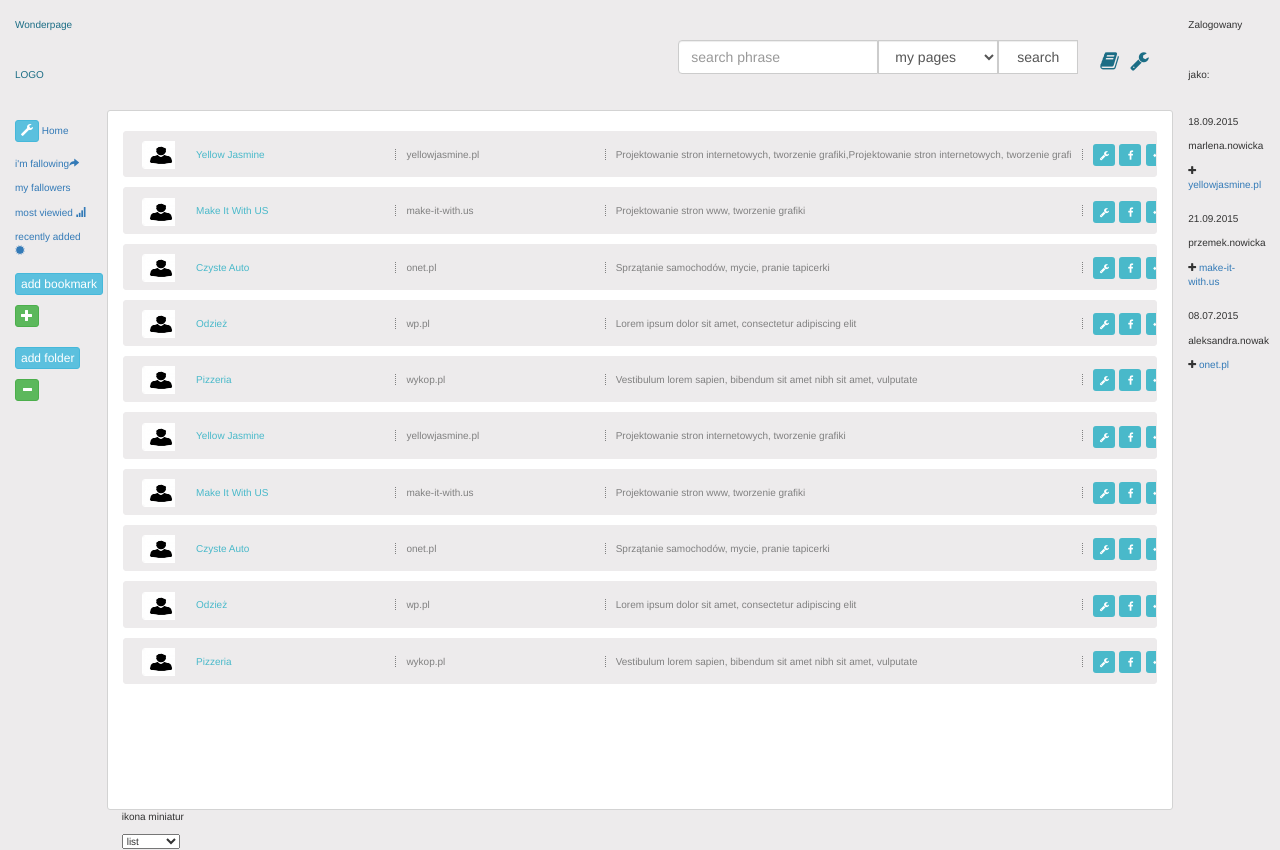
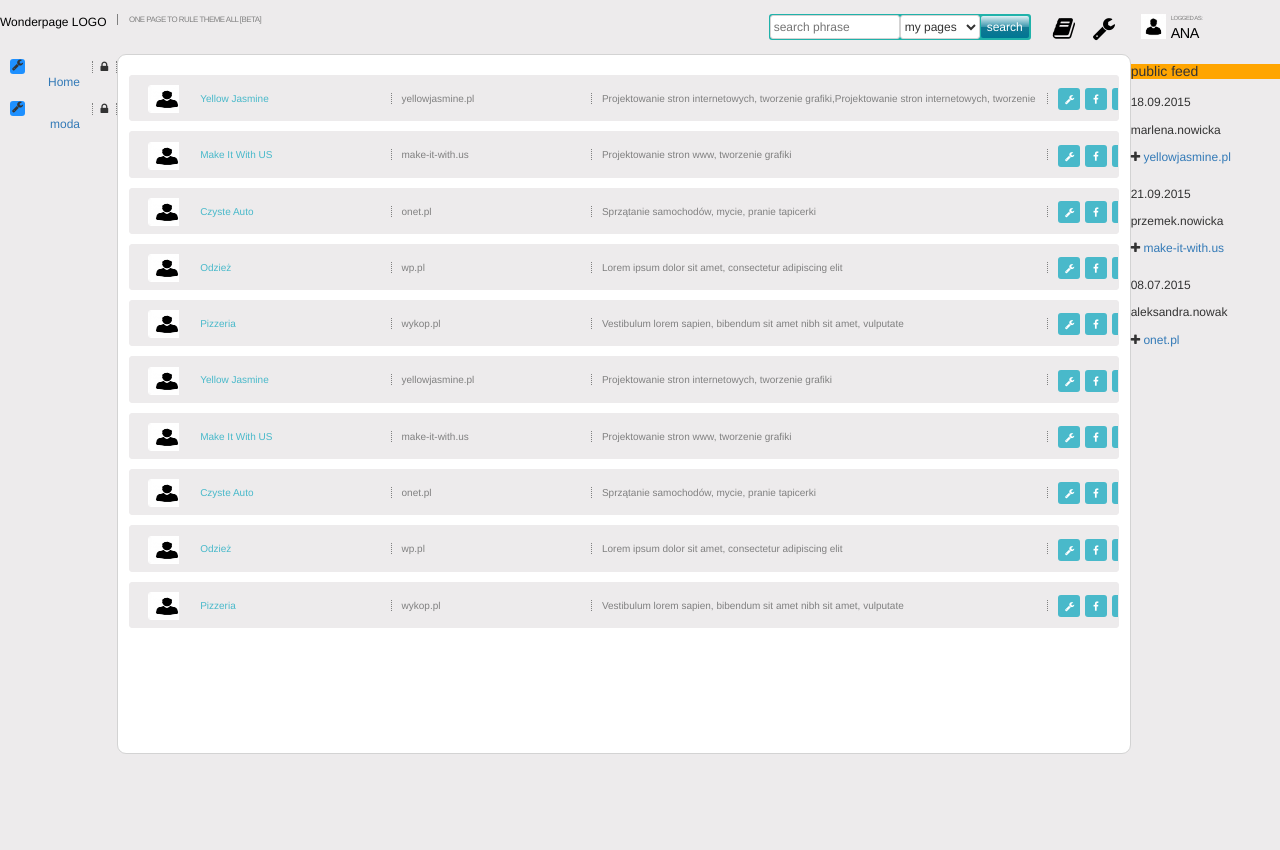
Before and after one commit to marlenanowicka/wp, a plain HTML site: page index.html in a window 1280 px wide. After the commit the page ends 800 px from the top, so only its background shows below. Drawn offline with Linux system fonts and the light colour scheme; some packages are replaced by stand-ins of ours; a script that the page names is missing.

Commit message:
praca nad responsywnością strony

```diff
--- a/css/main.css
+++ b/css/main.css
@@ -3,71 +3,188 @@
     margin: 0;
 }
 body {
-    font-size: 10px;
+    font-size: 1.2em;
     background-color: #edebec;
 }
+.menu, .logo {
+    width: 9.16666666666667%;
+    float: left;
+}
+.content, .search {
+    width: 79.16666666666666%;
+    float: left;
+}
+.sidebar, .login {
+    width: 11.6666666666667%;
+    float: left;
+}
+h5 {
+    background-color: orange;
+}
 header {
-    width: 100%;
-    line-height: 50px;
+     margin-top:14px;
+     height: 40px;
 }
 header a {
-    color: #1b6d85;
+    color: #000000;
 }
-.search {
+.logo a {
+    margin-top: 10px;
+}
+/*<<<<<<--------search-------->>>>>>>*/
+.search p {
+    font-size:0.66em ;
+    border-left: 1px solid gray ;
+    padding-left: 1.052631578947368%;
+    color: gray;
+    text-transform: uppercase;
+    letter-spacing:-.5px;
     float: left;
 }
-.login {
+.search p :first-child {
+    margin-top: 10px;
+}
+.search-group {
+    display: inline;
     float: right;
+    background-color:lightseagreen;
+    margin-right: 20px;
+    padding: 1px 1px;
+    border-radius: 3px;
+    -moz-border-radius: 3px;
+    -webkit-border-radius: 3px;
 }
-li {
-    list-style: none;
-    padding: 5px 0;
+.search-group > .my-select {
+    width: 80px;
+    padding: 3px 0;
+    float: left;
+    cursor:pointer;
 }
-.btn-tooltip + .tooltip > .tooltip-inner {
-    background-color: #8AC007;
-    color: #FFFFFF;
-    padding: 3px 10px;
-    font-size: 10px;
+.search-control {
+    padding: 1px 3px;
+    font-size: 1em;
+    line-height: 20px;
 }
-.tooltip-arrow {
-display: none;
-}
-.input-group > .my-select {
-    width: 120px;
+.search-control:nth-child(3) {
+    width: 50px;
     float: left;
 }
-.form-control:nth-child(3) {
-    width: 80px;
-    float: left;
-    margin-right: 20px;
-
-}
-.form-control:first-child {
-    width:200px;
+.search-control:first-child {
+    width:130px;
     float: left;
 }
-.input-group {
-    margin-top: 40px;
-    display: inline;
+.search a {
+    width: 20px;
     float: right;
+    margin-right: 20px;
 }
-.input-group a {
-    width: 20px;
-    float: left;
-    text-align: right;
-    margin-right: 10px;
+.search a:first-child {
+    margin-left: 10px;
+    border-left-style: dashed;
 }
 .form {
     font-size: 12px;
     padding: 5px;
 }
-input, textarea {
+input, textarea, select {
     border: 1px solid lightgrey;
     border-radius: 3px;
     -moz-border-radius: 3px;
     -webkit-border-radius: 3px;
     background-color: #ffffff;
 }
+button[type="submit"]{
+    border: 1px solid lightseagreen;
+    border-radius: 3px;
+    -moz-border-radius: 3px;
+    -webkit-border-radius: 3px;
+    color: #ffffff;
+    background: -moz-linear-gradient(top,  #dff0f4 0%, rgba(56,149,172,1) 50%, rgba(35,131,155,1) 51%, rgba(19,121,147,1) 51%, rgba(0,118,148,1) 100%);
+    background: -webkit-gradient(linear, left top, left bottom, color-stop(0%,#dff0f4), color-stop(50%,rgba(56,149,172,1)), color-stop(51%,rgba(35,131,155,1)), color-stop(51%,rgba(19,121,147,1)), color-stop(100%,rgba(0,118,148,1)));
+    background: -webkit-linear-gradient(top,  #dff0f4 0%,rgba(56,149,172,1) 50%,rgba(35,131,155,1) 51%,rgba(19,121,147,1) 51%,rgba(0,118,148,1) 100%);
+    background: -o-linear-gradient(top,  #dff0f4 0%,rgba(56,149,172,1) 50%,rgba(35,131,155,1) 51%,rgba(19,121,147,1) 51%,rgba(0,118,148,1) 100%);
+    background: -ms-linear-gradient(top,  #dff0f4 0%,rgba(56,149,172,1) 50%,rgba(35,131,155,1) 51%,rgba(19,121,147,1) 51%,rgba(0,118,148,1) 100%);
+    background: linear-gradient(to bottom, #dff0f4 0%,rgba(56,149,172,1) 50%,rgba(35,131,155,1) 51%,rgba(19,121,147,1) 51%,rgba(0,118,148,1) 100%);
+    background-color:lightseagreen;
+    transition-duration:4s;
+    -webkit-transition-duration:4s;
+    transition-property:background;
+    transition-timing-function:linear;
+}
+button[type="submit"]:hover{
+    background: linear-gradient(to top, #dff0f4 0%,rgba(56,149,172,1) 50%,rgba(35,131,155,1) 51%,rgba(19,121,147,1) 51%,rgba(0,118,148,1) 100%);
+}
+/*---------finish search-------*/
+
+/*-------login-----*/
+.login img {
+    display: inline-block;
+    width: 25px;
+    height: 25px;
+    float: left;
+    margin-left: 10px;
+    margin-right: 5px;
+}
+.login p {
+    display: block;
+    font-size: 0.5em;
+    color: gray;
+    text-transform: uppercase;
+    letter-spacing:-.5px;
+    margin-bottom: 0;
+}
+.login p:last-child  {
+    font-size: 1.2em;color: #000000;
+}
+
+
+/*-------finish login-----*/
+
+
+/*--------menu-----------*/
+.menu li {
+    text-align: right;
+    display: inline-block;
+    text-decoration: none;
+    list-style: none;
+}
+.menu li i{
+    padding: 0 8px;
+    border-right-style: dotted;
+    border-color: gray;
+    border-width: 1px;
+    border-left-style: dotted;
+
+}
+.menu a {
+    margin-right: 5px;
+    text-align: right;
+    float: left;
+    width: 80px;
+}
+.menu span {
+    float: left;
+    margin: 0 10px;
+    width: 15px;
+    height: 15px;
+    background-color: dodgerblue;
+    text-align: center;
+    border-radius: 3px;
+    -moz-border-radius: 3px;
+    -webkit-border-radius: 3px;
+}
+
+
+
+
+
+
+
+li {
+    list-style: none;
+    padding: 5px 0;
+}
+
 .folder-dialog button {
     float: right;
     padding: 2px 8px;
@@ -174,17 +291,19 @@ a .fa-envelope-square {
 .modal-footer .btn+.btn {
     margin-bottom: 5px;
 }
+
 .content {
     border: 1px solid lightgray;
-    border-radius: 3px;
-    -moz-border-radius: 3px;
-    -webkit-border-radius: 3px;
+    border-radius: 9px;
+    -moz-border-radius: 9px;
+    -webkit-border-radius: 9px;
     height: 700px;
     background-color: #ffffff;
 
-}.list {
+}
+.list {
      font-size: 10px;
-     margin-top: 20px;
+    margin: 20px 1.052631578947368% 0;
      box-sizing: border-box;
  }
 .list ul{
@@ -196,6 +315,7 @@ a .fa-envelope-square {
     transition-duration:400ms;
     -webkit-transition-duration:400ms;
     transition-property:background-color;
+    cursor:pointer;
 }
 .list ul li {
     line-height: 35px;
@@ -231,7 +351,7 @@ a .fa-envelope-square {
 }
 .list ul:hover {
     background-color: #d7d7d9;
-    cursor: hand;
+    cursor:pointer;
 }
 .list ul li:first-child{
     width: 5%;
--- a/scripts/bookmarks_views/list.html
+++ b/scripts/bookmarks_views/list.html
@@ -1,4 +1,4 @@
-<div class="col-sm-12">
+
     <div class="list">
         <ul ng-repeat="view in lists">
             <li><a><img ng-src="images/{{view.screen}}" /></a></li>
@@ -13,4 +13,3 @@
             </li>
         </ul>
     </div>
-</div>
--- a/scripts/views/view.html
+++ b/scripts/views/view.html
@@ -1,51 +1,44 @@
-<div class="container-fluid">
-    <div class="row">
-
 <header>
-                <div class="col-sm-1 col-md-1 col-xs-2">
+    <div class="logo">
         <a>Wonderpage LOGO</a>
     </div>
-                <div class="col-lg-10 col-md-10 col-sm-10 col-xs-8 search">
-                    <div class="input-group">
-                            <input ng-model="search" type="text" class="form-control" placeholder="search phrase"/>
-                            <select class="form-control my-select">
+    <div class="search">
+        <p>one page to rule theme all [beta] </p>
+        <a ng-click="openProfile()"><i class="fa fa-wrench fa-2x"></i></a>
+        <a><i class="fa fa-book fa-2x"></i></a>
+        <div class="search-group">
+            <input ng-model="search" type="text" class="search-control" placeholder="search phrase"/>
+            <select class="search-control my-select">
                 <option value="">my pages</option>
                 <option value="">all pages</option>
                 <option value="">users</option>
             </select>
-                            <button type="submit" class="form-control">search</button>
-                            <a><i class="fa fa-book fa-2x"></i></a>
-                            <a ng-click="openProfile()"><i class="fa fa-wrench fa-2x"></i></a>
+            <button class="search-control" type="submit">search</button>
         </div>
+
     </div>
-                <div class="col-sm-1 col-md-1 col-xs-2 login">
-                        <p>Zalogowany jako:</p>
+    <div class="login">
+        <img ng-src="../../images/avatar.jpg" />
+        <p>Logged as:</p>
+        <p>ANA</p>
     </div>
 </header>
-    </div>
 
-
-    <div class="row">
-        <div class="col-sm-1 col-md-1 col-xs-2 menu">
+<div class="menu">
     <ul>
-                <li><button data-toggle="tooltip" data-placement="right" title="edit category settings" class="btn btn-info btn-xs btn-tooltip"><span ng-click="openFolder()" class="glyphicon glyphicon-wrench"></span></button><a data-toggle="tooltip" data-placement="right" title="Home" ng-class="{active: tab == 'home'}" ng-click="tab='home'"> Home</a></li>
-                <li><a class="btn-tooltip" data-toggle="tooltip" data-placement="right" title="see who you fallows" ng-class="{active: tab == 'fallowing'}" ng-click="tab='fallowing'">i'm fallowing<span class="glyphicon glyphicon-share-alt"></span></a></li>
-                <li><a class="btn-tooltip" data-toggle="tooltip" data-placement="right" title="see who fallows you" ng-class="{active: tab == 'fallowers'}" ng-click="tab='fallowers'">my fallowers</a></li>
-                <li><a class="btn-tooltip" data-toggle="tooltip" data-placement="right" title="most viewied" ng-class="{active: tab == 'most_viewied'}" ng-click="tab='most_viewied'">most viewied  <span class="glyphicon glyphicon-signal"></span></a></li>
-                <li><a class="btn-tooltip" data-toggle="tooltip" data-placement="right" title="recently added bookmarks" ng-class="{active: tab == 'recently_added'}" ng-click="tab='recently_added'">recently added <span class="glyphicon glyphicon-certificate"></span></a></li>
         <li>
-                <button type="button" class="btn btn-info btn-xs">add bookmark</button>
-                <button type="button" class="btn btn-success btn-xs"><span class="glyphicon glyphicon-plus"></span></button>
+            <span class="fa fa-wrench"></span>
+            <a data-toggle="tooltip" data-placement="right" title="Home" ng-class="{active: tab == 'home'}" ng-click="tab='home'"> Home</a>
+            <i class="fa fa-lock"></i>
         </li>
-                <li>
-                    <button type="button" class="btn btn-info btn-xs">add folder</button>
-                    <button type="button" class="btn btn-success btn-xs"><span class="glyphicon glyphicon-minus"></span></button>
+        <li><span class="fa fa-wrench"></span>
+            <a data-toggle="tooltip" data-placement="right" title="moda" ng-class="{active: tab == 'moda'}" ng-click="tab='moda'"> moda</a>
+            <i class="fa fa-lock"></i>
         </li>
     </ul>
-
 </div>
-        <div class="col-md-10 col-sm-10 col-xs-8 content">
-            <div class="row" ng-switch="tab">
+<div class="content">
+    <div ng-switch="tab">
         <div ng-switch-when="fallowing">
             <fallowing></fallowing>
         </div>
@@ -65,22 +58,14 @@
         </div>
     </div>
 </div>
-        <div class="col-sm-1 col-md-1 col-xs-2">
+<div class="sidebar">
     <div ng-switch="tab">
     <div ng-switch-when="profile">
         <public-profile></public-profile>
     </div>
     <div ng-switch-default>
+        <h5>public feed</h5>
         <public-feed></public-feed>
     </div>
 </div>
 </div>
-    </div>
-</div>
-<footer>
-        <div class="col-md-10 col-md-offset-1 col-sm-10 col-sm-offset-10 col-xs-8 col-xs-offset-2">
-            <p>ikona miniatur</p>
-                <select class="dropup" id="simpleSizeSel" ng-model="selectionSize"  ng-options="option.value for option in simpleSizeValue track by option.id">
-                </select>
-        </div>
-</footer>
```
Lines whose indentation alone changed are shown as unchanged.
